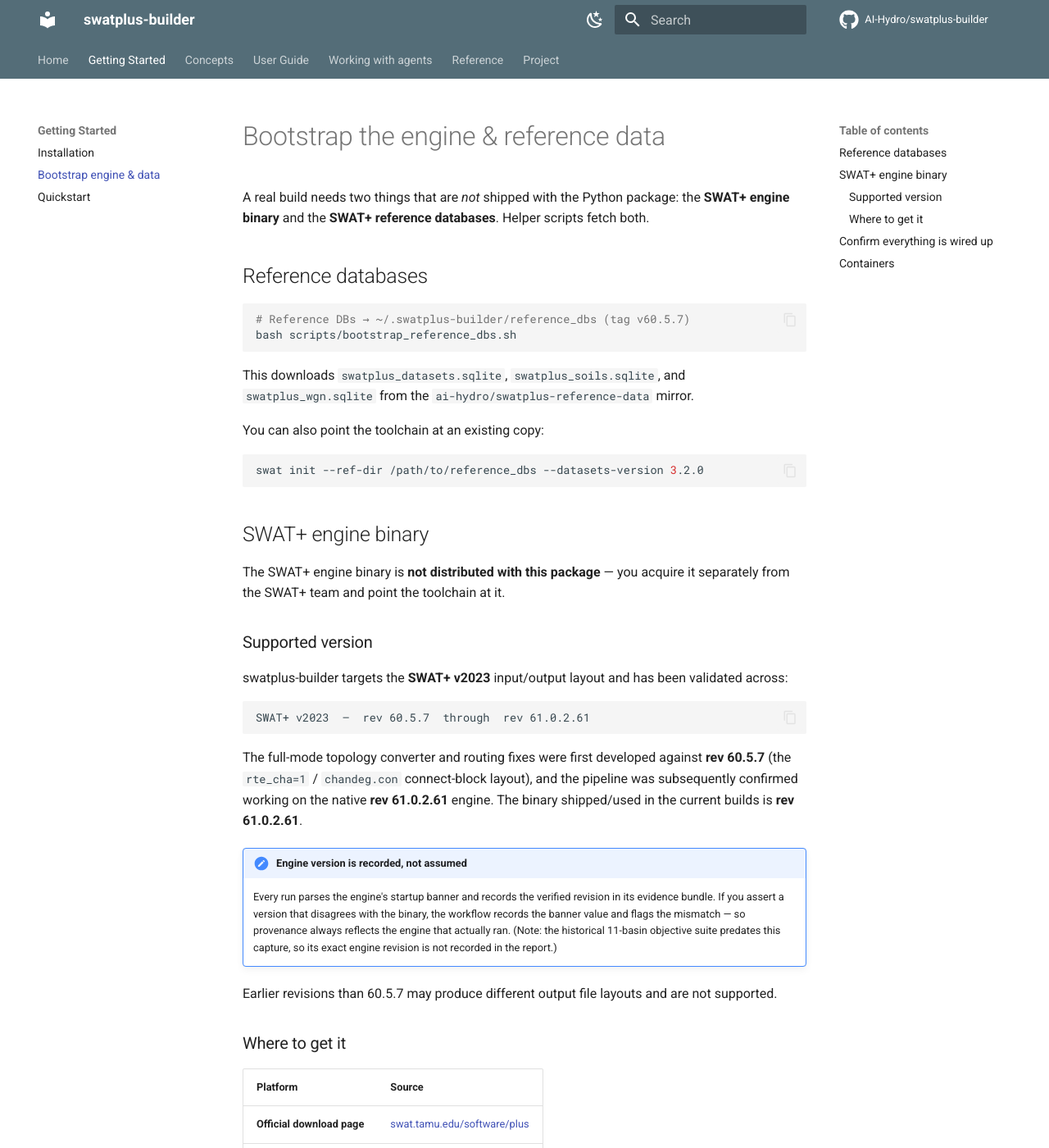
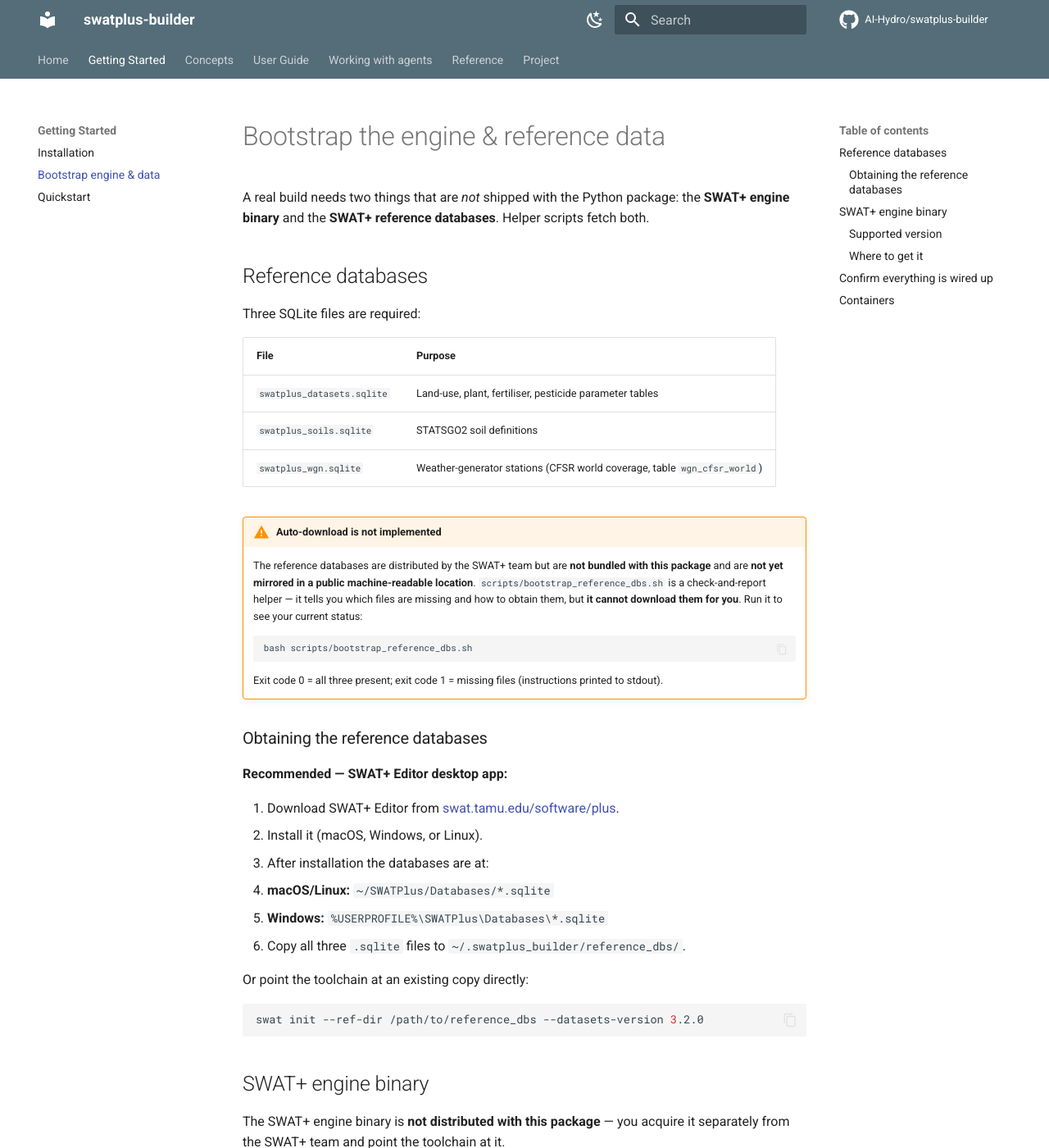
Before and after one commit to AI-Hydro/swatplus-builder, an MkDocs documentation site: the page built from docs_site/getting-started/bootstrap.md, in a window 1280 px wide and 1400 px high. Shown: the whole window at 82% size. Built offline with MkDocs 1.6.1 and Material for MkDocs 9.7.7, drawn with Linux system fonts in a browser that asks for light colours; comment, search, counter and statistics services are not loaded.

Commit message:
fix(bootstrap): make reference-DB script honest — no auto-download, exits non-zero
The script previously claimed to download from ai-hydro/swatplus-reference-data
but only printed a TODO; that mirror repo does not exist.  Rewrite so the script:
  - checks which of the three required DBs are already present
  - exits 0 if all are found, 1 with actionable manual-install instructions otherwise
  - never silently implies success

Update docs_site/getting-started/bootstrap.md to drop the false "downloads"
claim, add a clear warning block, and document the SWAT+ Editor install path.
Add docs/REPRODUCIBILITY.md recording the full external-dependency picture for
the paper's reproducibility package.

This is also a finding for the paper: the published 11-basin suite cannot be
reproduced on a fresh machine without swatplus_wgn.sqlite, which has no
machine-readable public download URL as of 2026-06.

Co-Authored-By: Claude Sonnet 4.6 <noreply@anthropic.com>

````diff
--- a/docs_site/getting-started/bootstrap.md
+++ b/docs_site/getting-started/bootstrap.md
@@ -6,15 +6,41 @@ scripts fetch both.
 
 ## Reference databases
 
-```bash
-# Reference DBs → ~/.swatplus-builder/reference_dbs (tag v60.5.7)
-bash scripts/bootstrap_reference_dbs.sh
-```
+Three SQLite files are required:
 
-This downloads `swatplus_datasets.sqlite`, `swatplus_soils.sqlite`, and
-`swatplus_wgn.sqlite` from the `ai-hydro/swatplus-reference-data` mirror.
+| File | Purpose |
+|---|---|
+| `swatplus_datasets.sqlite` | Land-use, plant, fertiliser, pesticide parameter tables |
+| `swatplus_soils.sqlite` | STATSGO2 soil definitions |
+| `swatplus_wgn.sqlite` | Weather-generator stations (CFSR world coverage, table `wgn_cfsr_world`) |
 
-You can also point the toolchain at an existing copy:
+!!! warning "Auto-download is not implemented"
+    The reference databases are distributed by the SWAT+ team but are **not
+    bundled with this package** and are **not yet mirrored in a public
+    machine-readable location**.  `scripts/bootstrap_reference_dbs.sh` is a
+    check-and-report helper — it tells you which files are missing and how to
+    obtain them, but **it cannot download them for you**.  Run it to see your
+    current status:
+
+    ```bash
+    bash scripts/bootstrap_reference_dbs.sh
+    ```
+
+    Exit code 0 = all three present; exit code 1 = missing files (instructions
+    printed to stdout).
+
+### Obtaining the reference databases
+
+**Recommended — SWAT+ Editor desktop app:**
+
+1. Download SWAT+ Editor from [swat.tamu.edu/software/plus](https://swat.tamu.edu/software/plus/).
+2. Install it (macOS, Windows, or Linux).
+3. After installation the databases are at:
+   - **macOS/Linux:** `~/SWATPlus/Databases/*.sqlite`
+   - **Windows:** `%USERPROFILE%\SWATPlus\Databases\*.sqlite`
+4. Copy all three `.sqlite` files to `~/.swatplus_builder/reference_dbs/`.
+
+Or point the toolchain at an existing copy directly:
 
 ```bash
 swat init --ref-dir /path/to/reference_dbs --datasets-version 3.2.0
````
Also changed, not shown: docs/REPRODUCIBILITY.md (added, +73 -0 lines), docs_site/getting-started/installation.md (+3 -1 lines), 2 other files.
